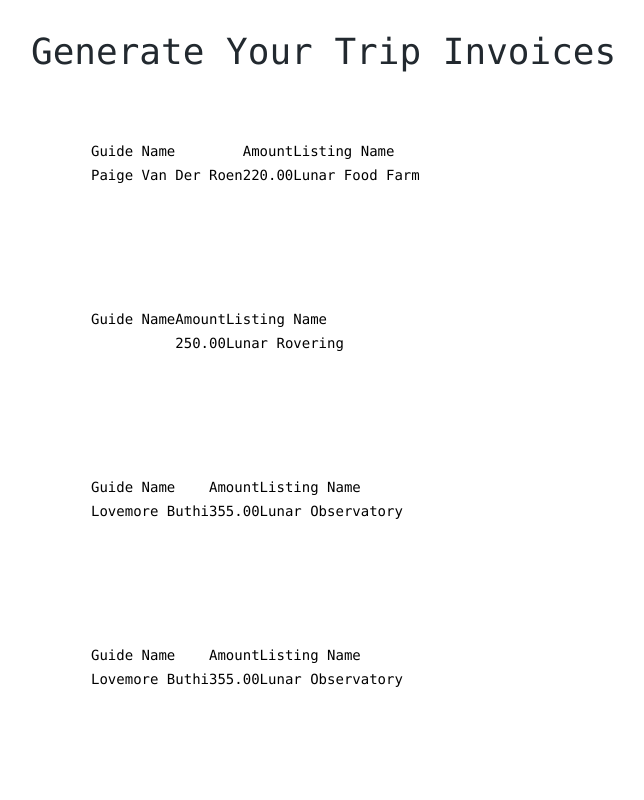
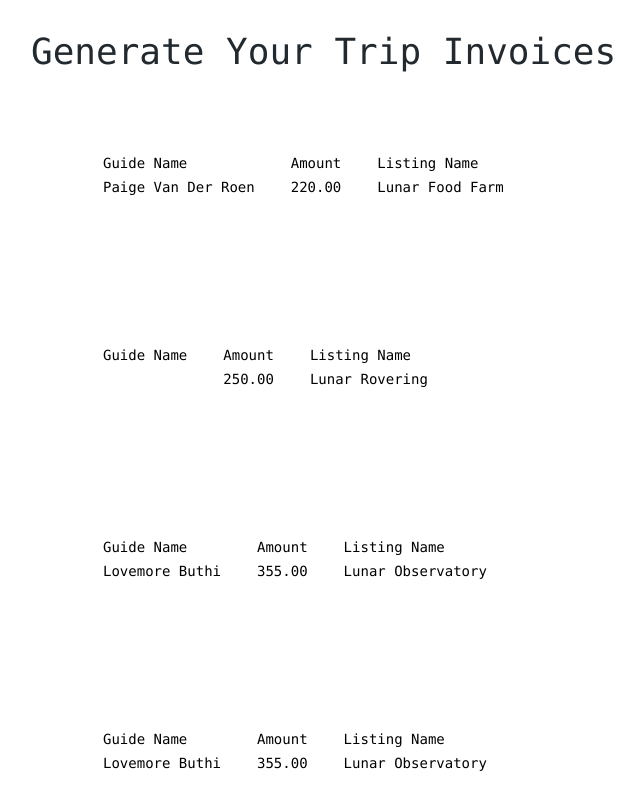
Before and after one commit to AmoDinho/nodejs-africa23-talk, a Next.js app in the folder frontend/: page / in a window 1280 px wide. Shown: the top 800 px of the page, without its empty margins (19-663 px from the left). Built offline with nearby package versions, Linux system fonts and the light colour scheme.

Commit message:
created Modal

```diff
--- /dev/null
+++ b/frontend/components/Modal.js
@@ -0,0 +1,7 @@
+import { Modal } from 'antd';
+
+const Modal = ({}) => {
+  return <Modal></Modal>;
+};
+
+export default Modal;
--- a/frontend/components/TripList.js
+++ b/frontend/components/TripList.js
@@ -6,7 +6,7 @@ const TripPropertyColum = ({ columnData }) => {
   return (
     <>
       <ErrorComponent payload={columnData} />
-      <div className="flex flex-col">
+      <div className="flex flex-col mr-3 p-3">
         <p>{columnData.title}</p>
         <p>{columnData.value}</p>
       </div>
@@ -32,7 +32,7 @@ const TripListItem = ({ tripDetail }) => {
     value: tripDetail.listingName,
   };
   return (
-    <div className="flex flex-row m-5 p-10 ">
+    <div className="flex flex-row m-5 p-10 cursor">
       <TripPropertyColum columnData={guideData} />
       <TripPropertyColum columnData={priceData} />
       <TripPropertyColum columnData={listingData} />
```
